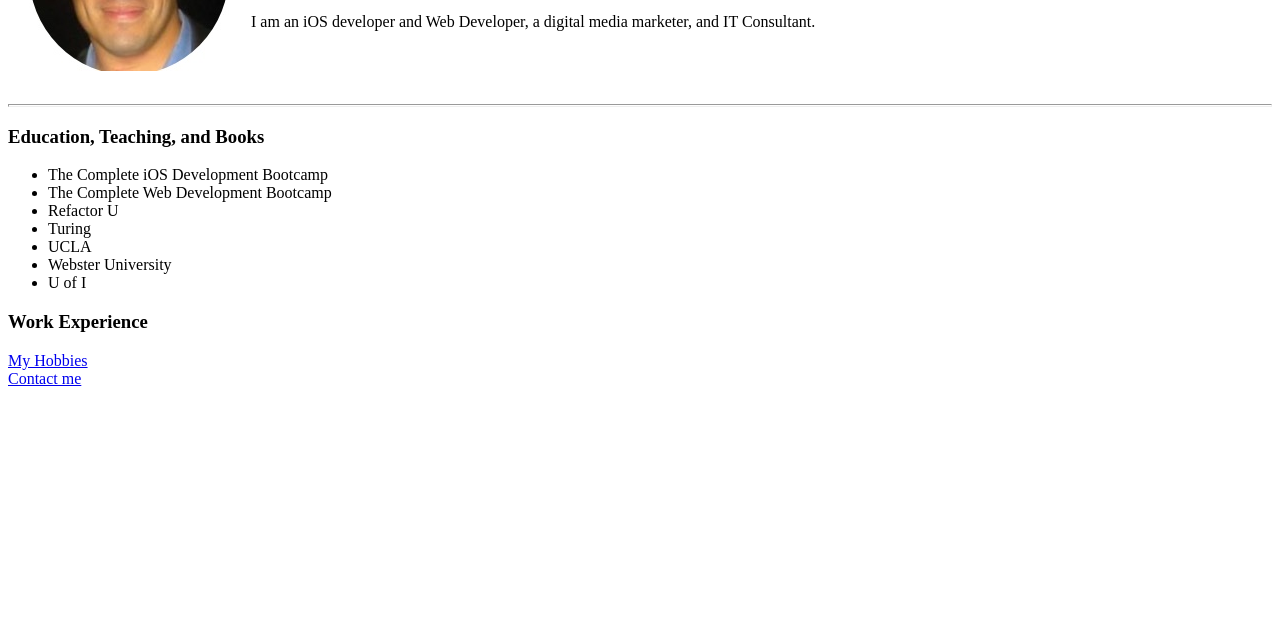
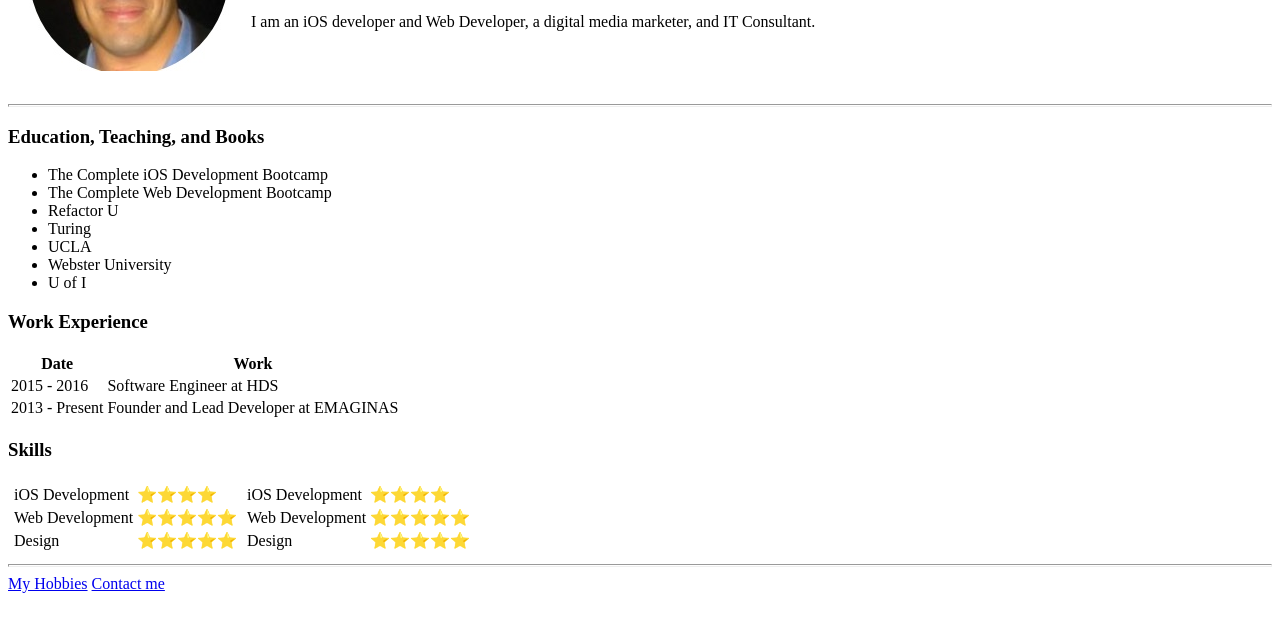
Before and after one commit to gomav/BrewDevCp, a plain HTML site: page HTML - Personal Site/index.html in a window 1280 px wide. Shown: the part 158-790 px from the top of the page. Drawn offline with Linux system fonts and the light colour scheme.

Commit message:
html practice with table nesting

```diff
--- a/HTML - Personal Site/index.html
+++ b/HTML - Personal Site/index.html
@@ -9,7 +9,7 @@
 <body>
   <table cellspacing="20">
     <tr>
-      <td><img src="images/manny.jpeg" alt="Manny Profile Picture"></td>
+      <td><img src="images/manny.jpeg" alt="Manny's Profile Picture"></td>
       <td><h1>Manny Navarro</h1>
         <p><em>Founder and CTO of <strong><a href="http://emaginas.com">EMAGINAS</a></strong></em></p>
         <p>I am an iOS developer and Web Developer, a digital media marketer, and IT Consultant.
@@ -29,8 +29,62 @@
     <li>U of I</li>
   </ul>
   <h3>Work Experience</h3>
+  <table>
+    <tr>
+      <th>Date</th>
+      <th>Work</th>
+    </tr>
+    <tr>
+      <td>2015 - 2016</td>
+      <td>Software Engineer at HDS</td>
+    </tr>
+    <tr>
+      <td>2013 - Present</td>
+      <td>Founder and Lead Developer at EMAGINAS</td>
+    </tr>
+
+  </table>
+  <h3>Skills</h3>
+  <table>
+    <tr>
+      <td>
+        <table>
+          <tr>
+            <td>iOS Development</td>
+            <td>⭐⭐⭐⭐</td>
+          </tr>
+          <tr>
+            <td>Web Development</td>
+            <td>⭐⭐⭐⭐⭐</td>
+          </tr>
+          <tr>
+            <td>Design</td>
+            <td>⭐⭐⭐⭐⭐</td>
+          </tr>
+        </table>
+      </td>
+      <!-- Nesting a table within a table in order to get that desired side by side result
+      The duplication of 'Skills' is purposeful in order to minimize confusion -->
+      <td>
+        <table>
+          <tr>
+            <td>iOS Development</td>
+            <td>⭐⭐⭐⭐</td>
+          </tr>
+          <tr>
+            <td>Web Development</td>
+            <td>⭐⭐⭐⭐⭐</td>
+          </tr>
+          <tr>
+            <td>Design</td>
+            <td>⭐⭐⭐⭐⭐</td>
+          </tr>
+        </table>
+      </td>
+    </tr>
+  </table>
+  <hr size="3" noshadow>
   <a  href="hobbies.html">My Hobbies</a>
-  <br>
   <a href="contact.html">Contact me</a>
 
 </body>
```
